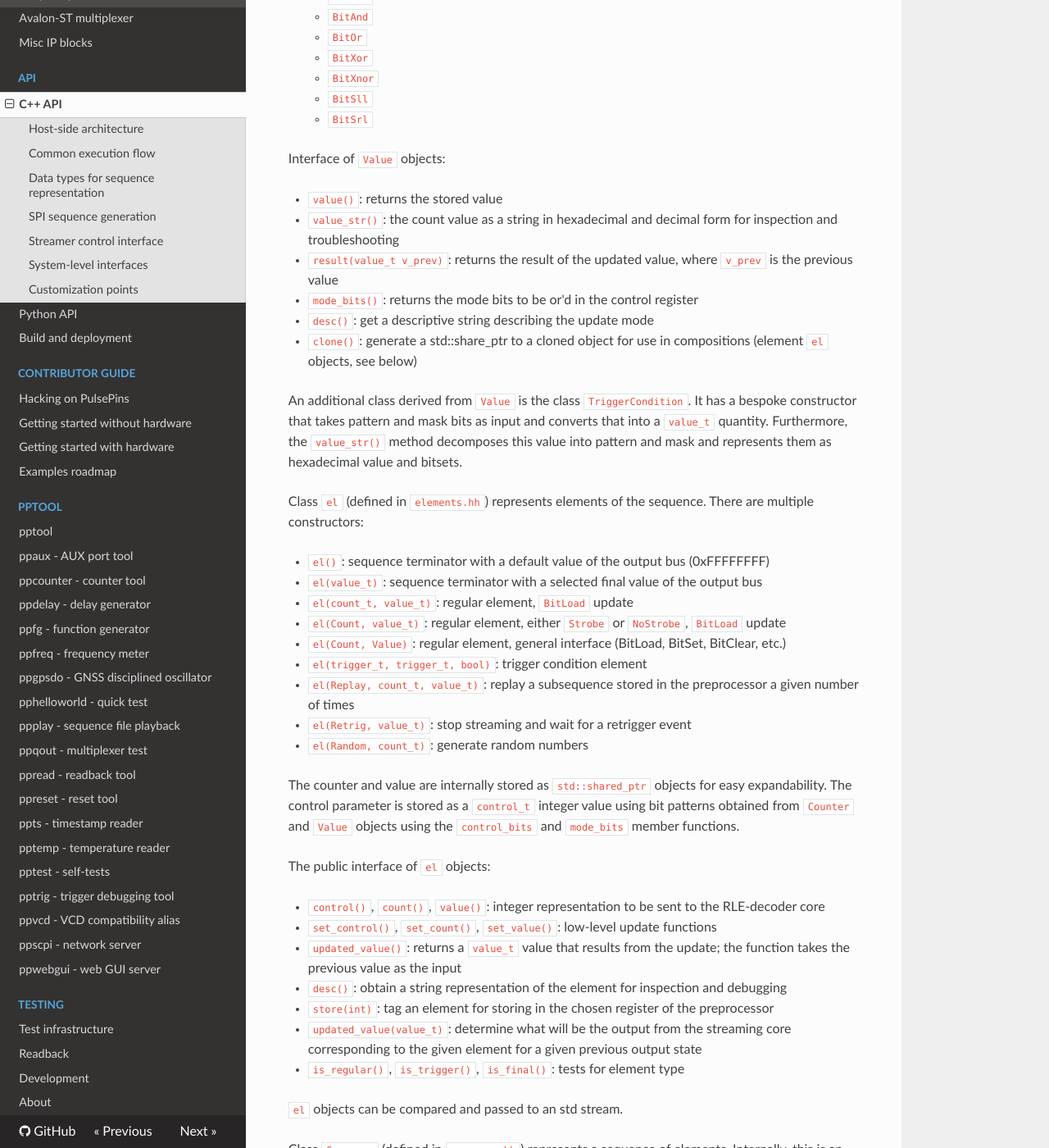
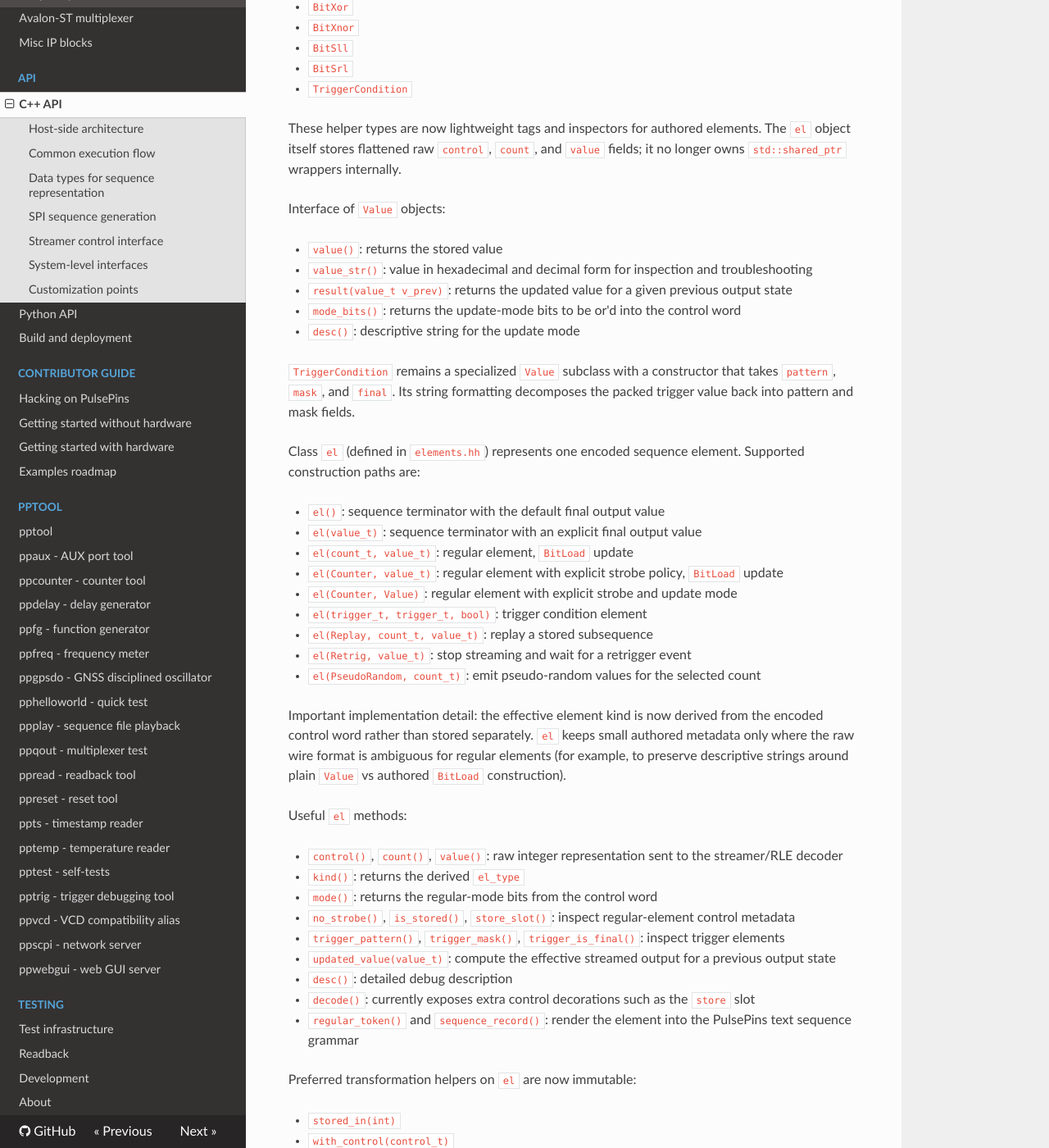
Before and after one commit to rokzitko/PulsePins, an MkDocs documentation site: the page built from docs/docs/cpp.md, in a window 1280 px wide and 1400 px high, scrolled down 3453 px. Shown: the whole window at 82% size. Built offline with MkDocs 1.6.1, drawn with Linux system fonts in a browser that asks for light colours; nearby versions of some CDN libraries; some of the changed text lies outside the part shown.

Commit message:
align Python element bindings
Update the Python bindings, tests, and docs to the flattened el API, add the missing retrig/prng surface, and make the board-side test fixture tolerate frequency-meter layouts that do not expose the expected channel count.

````diff
--- a/docs/docs/cpp.md
+++ b/docs/docs/cpp.md
@@ -71,93 +71,107 @@
 | VCD | import + export | import + export | import via `ppplay` (`ppvcd` compatibility alias); export via `ppread -save-vcd` |
 | PulsePins binary sequence format | import + export | import + export | import via `ppplay`, export via `ppread -save-binary` |
 
-Class hierarchy for counter value objects:
+Class hierarchy for counter and value helper objects:
 
-* ``Counter`` (defined in ``elements.hh``): containers that hold the count value (number of repetitions)
+* ``Counter`` (defined in ``elements.hh``): lightweight wrappers that carry the repetition count and the strobe policy for regular elements
 
-    * ``Strobe``: regular elements that are strobed out
-    * ``NoStrobe``: elements that are not strobed out (and the qout_valid signal is deasserted)
+    * ``Strobe``: regular elements that assert the valid/strobe output
+    * ``NoStrobe``: regular elements that update qout without asserting the valid/strobe output
 
 Interface of ``Counter`` objects:
 
 * ``count()``: returns the count value
 * ``count_str()``: the count value as a string in hexadecimal and decimal form for inspection and troubleshooting
-* ``control_bits()``: returns the bits to be or'd in the control register
-* ``desc()``: get a descriptive string about the control settings; empty for the default case of ``Strobe``
-* ``clone()``: generate a `std::shared_ptr` to a cloned object for use in class compositions (element ``el`` objects, see below)
+* ``control_bits()``: returns the strobe-related bits to be or'd into the control word
+* ``desc()``: descriptive string for the strobe policy
 
-Update types (``d`` is the input value, ``q_prev`` is the previous output value, ``q`` is the new output value to be streamed out):
+Update types (``d`` is the input value, ``q_prev`` is the previous output value, ``q`` is the new streamed value):
 
-* ``LOAD``: loads new data, i.e., verbatim assignment, ``q = d``
-* ``SET``: sets bits according to a mask pattern, ``q = q_prev | d``
-* ``CLEAR``: clears bits according to a mask pattern, ``q = q_prev & ~d``
-* ``FLIP``: flips bits according to a mask pattern, ``q = q_prev ^ d``
-* ``NOT``: invert bits, ``q = ~q_prev`` (same as FLIP with all ones)
-* ``AND``: bitwise and, ``q = q_prev & d`` (same as CLEAR with inverted values)
-* ``OR`` : bitwise or, ``q = q_prev | d`` (same as SET)
-* ``XOR`` : bitwise xor, ``q = q_prev ^ d`` (same as FLIP)
-* ``XNOR``: bitwise xnor, ``q = q_prev ^~ d`` (equivalence)
-* ``SLL`` : shift left logical (fill with zero), ``q = q_prev << d``
-* ``SRL`` : shift right logical (fill with zero), ``q = q_prev >> d``
+* ``LOAD``: ``q = d``
+* ``SET``: ``q = q_prev | d``
+* ``CLEAR``: ``q = q_prev & ~d``
+* ``FLIP``: ``q = q_prev ^ d``
+* ``NOT``: ``q = ~q_prev``
+* ``AND``: ``q = q_prev & d``
+* ``OR``: ``q = q_prev | d``
+* ``XOR``: ``q = q_prev ^ d``
+* ``XNOR``: ``q = ~(q_prev ^ d)``
+* ``SLL``: ``q = q_prev << d``
+* ``SRL``: ``q = q_prev >> d``
 
-Corresponding class hierarchy:
+The corresponding ``Value`` helper hierarchy is still exposed in ``elements.hh``:
 
-* ``Value`` (defined in ``elements.hh``): parent class
+* ``Value``
+* ``BitLoad``
+* ``BitSet``
+* ``BitClear``
+* ``BitFlip``
+* ``BitNot``
+* ``BitAnd``
+* ``BitOr``
+* ``BitXor``
+* ``BitXnor``
+* ``BitSll``
+* ``BitSrl``
+* ``TriggerCondition``
 
-    * ``BitLoad``
-    * ``BitSet``
-    * ``BitClear``
-    * ``BitFlip``
-    * ``BitNot``
-    * ``BitAnd``
-    * ``BitOr``
-    * ``BitXor``
-    * ``BitXnor``
-    * ``BitSll``
-    * ``BitSrl``
+These helper types are now lightweight tags and inspectors for authored elements. The ``el`` object itself stores flattened raw ``control``, ``count``, and ``value`` fields; it no longer owns ``std::shared_ptr`` wrappers internally.
 
 Interface of ``Value`` objects:
 
 * ``value()``: returns the stored value
-* ``value_str()``: the count value as a string in hexadecimal and decimal form for inspection and troubleshooting
-* ``result(value_t v_prev)``: returns the result of the updated value, where ``v_prev`` is the previous value
-* ``mode_bits()``: returns the mode bits to be or'd in the control register
-* ``desc()``: get a descriptive string describing the update mode
-* ``clone()``: generate a std::share_ptr to a cloned object for use in compositions (element ``el`` objects, see below)
+* ``value_str()``: value in hexadecimal and decimal form for inspection and troubleshooting
+* ``result(value_t v_prev)``: returns the updated value for a given previous output state
+* ``mode_bits()``: returns the update-mode bits to be or'd into the control word
+* ``desc()``: descriptive string for the update mode
 
-An additional class derived from ``Value`` is the class ``TriggerCondition``. It has a bespoke constructor that takes
-pattern and mask bits as input and converts that into a ``value_t`` quantity. Furthermore, the ``value_str()`` method
-decomposes this value into pattern and mask and represents them as hexadecimal value and bitsets.
+``TriggerCondition`` remains a specialized ``Value`` subclass with a constructor that takes ``pattern``, ``mask``, and ``final``. Its string formatting decomposes the packed trigger value back into pattern and mask fields.
 
-Class ``el`` (defined in ``elements.hh``) represents elements of the sequence. There are multiple constructors:
+Class ``el`` (defined in ``elements.hh``) represents one encoded sequence element. Supported construction paths are:
 
-* ``el()``: sequence terminator with a default value of the output bus (0xFFFFFFFF)
-* ``el(value_t)``: sequence terminator with a selected final value of the output bus
+* ``el()``: sequence terminator with the default final output value
+* ``el(value_t)``: sequence terminator with an explicit final output value
 * ``el(count_t, value_t)``: regular element, ``BitLoad`` update
-* ``el(Count, value_t)``: regular element, either ``Strobe`` or ``NoStrobe``, ``BitLoad`` update
-* ``el(Count, Value)``: regular element, general interface (BitLoad, BitSet, BitClear, etc.)
+* ``el(Counter, value_t)``: regular element with explicit strobe policy, ``BitLoad`` update
+* ``el(Counter, Value)``: regular element with explicit strobe and update mode
 * ``el(trigger_t, trigger_t, bool)``: trigger condition element
-* ``el(Replay, count_t, value_t)``: replay a subsequence stored in the preprocessor a given number of times
+* ``el(Replay, count_t, value_t)``: replay a stored subsequence
 * ``el(Retrig, value_t)``: stop streaming and wait for a retrigger event
-* ``el(Random, count_t)``: generate random numbers
+* ``el(PseudoRandom, count_t)``: emit pseudo-random values for the selected count
 
-The counter and value are internally stored as ``std::shared_ptr`` objects for easy expandability. The
-control parameter is stored as a ``control_t`` integer value using bit patterns obtained from ``Counter``
-and ``Value`` objects using the ``control_bits`` and ``mode_bits`` member functions.
+Important implementation detail: the effective element kind is now derived from the encoded control word rather than stored separately. ``el`` keeps small authored metadata only where the raw wire format is ambiguous for regular elements (for example, to preserve descriptive strings around plain ``Value`` vs authored ``BitLoad`` construction).
 
-The public interface of ``el`` objects:
+Useful ``el`` methods:
 
-* ``control()``, ``count()``, ``value()``: integer representation to be sent to the RLE-decoder core
-* ``set_control()``, ``set_count()``, ``set_value()``: low-level update functions
-* ``updated_value()``: returns a ``value_t`` value that results from the update; the function takes the previous value
-as the input
-* ``desc()``: obtain a string representation of the element for inspection and debugging
-* ``store(int)``: tag an element for storing in the chosen register of the preprocessor
-* ``updated_value(value_t)``: determine what will be the output from the streaming core corresponding to the
-given element for a given previous output state
-* ``is_regular()``, ``is_trigger()``, ``is_final()``: tests for element type
+* ``control()``, ``count()``, ``value()``: raw integer representation sent to the streamer/RLE decoder
+* ``kind()``: returns the derived ``el_type``
+* ``mode()``: returns the regular-mode bits from the control word
+* ``no_strobe()``, ``is_stored()``, ``store_slot()``: inspect regular-element control metadata
+* ``trigger_pattern()``, ``trigger_mask()``, ``trigger_is_final()``: inspect trigger elements
+* ``updated_value(value_t)``: compute the effective streamed output for a previous output state
+* ``desc()``: detailed debug description
+* ``decode()``: currently exposes extra control decorations such as the ``store`` slot
+* ``regular_token()`` and ``sequence_record()``: render the element into the PulsePins text sequence grammar
 
-``el`` objects can be compared and passed to an std stream.
+Preferred transformation helpers on ``el`` are now immutable:
+
+* ``stored_in(int)``
+* ``with_control(control_t)``
+* ``with_count(count_t)``
+* ``with_counter(Counter)``
+* ``with_regular_value(Value)``
+* ``as_bitload_after(value_t)``
+
+The older mutating helpers ``set_control()``, ``set_count()``, ``set_value()``, and ``store()`` are still present for compatibility, but new code should prefer the immutable helpers above.
+
+``elements.hh`` also centralizes reconstruction helpers that are used by binary and text I/O:
+
+* ``el::classify_control(...)``
+* ``el::from_raw_triplet(...)``
+* ``el::from_regular_token(...)``
+* ``el::is_regular_token(...)``
+
+``el`` objects can be compared and sent to an ``std::ostream``.
 
 Class ``Sequence`` (defined in ``sequence.hh``) represents a sequence of elements. Internally, this is an overloaded `std::deque` of ``el`` objects.
 Public member functions are:
--- a/docs/docs/python.md
+++ b/docs/docs/python.md
@@ -60,6 +60,56 @@
 seq2, force_trigger2 = pp.read_sequence_binary("capture.ppbin")
 ```
 
+## Sequence element API
+
+Python exposes the same sequence-element model as the C++ layer, but the supported construction paths now follow the flattened `el` design rather than the older raw `(el_type, Counter, Value, control)` constructor.
+
+Supported `pp.el(...)` constructors include:
+
+* `pp.el()` - final element with the default final output value
+* `pp.el(value)` - final element with an explicit final output value
+* `pp.el(count, value)` - regular `BITLOAD` element
+* `pp.el(counter, value)` - regular `BITLOAD` element with explicit `Counter` policy
+* `pp.el(counter, value_wrapper)` - regular element with explicit `Counter` and `Value` wrapper semantics
+* `pp.el(pattern, mask, final)` - trigger element
+* `pp.el(pp.Replay(), repetitions, length)` - replay element
+* `pp.el(pp.Retrig(), value=...)` - retrigger element
+* `pp.el(pp.PseudoRandom(), count)` - pseudo-random element
+
+Useful element inspectors and helpers now exposed in Python:
+
+* `kind()`, `mode()`, `no_strobe()`
+* `is_stored()`, `store_slot()`, `stored_in(...)`
+* `trigger_pattern()`, `trigger_mask()`, `trigger_is_final()`
+* `regular_token()`, `sequence_record()`
+* `with_control(...)`, `with_count(...)`, `with_counter(...)`, `with_regular_value(...)`, `as_bitload_after(...)`
+
+The mutating compatibility methods `store(...)`, `set_control(...)`, `set_count(...)`, and `set_value(...)` are still available, but new code should prefer the immutable helpers above.
+
+Static reconstruction helpers are also bound:
+
+* `pp.el.classify_control(...)`
+* `pp.el.from_raw_triplet(...)`
+* `pp.el.from_regular_token(...)`
+* `pp.el.is_regular_token(...)`
+
+Example:
+
+```python
+import pp
+import pp_impl
+
+e = pp.el(pp.NoStrobe(3), pp.BitXor(0x12))
+assert e.mode() == pp_impl.BITXOR
+
+converted = e.as_bitload_after(0x01)
+assert converted.regular_token() == "dn"
+assert converted.sequence_record() == "dn 3 0x13"
+
+decoded = pp.el.from_regular_token("xr", 7, 0x55)
+assert decoded.sequence_record() == "xr 7 0x55"
+```
+
 Bindings that wrap MMIO-backed hardware objects should still be treated as owning long-lived board resources even though the module now keeps the immediate `mm`/`FPGA` constructor arguments alive for the wrapper object.
 
 The small helper scripts in `python/pptool.py` and `tests/test2.py` now use the same conservative defaults as the shared C++ workflow: 2s readback timeout protection and a 10s streamer-completion timeout, with `timeout=0` still disabling the readback timeout.
````
Also changed, not shown: 3 other files.
